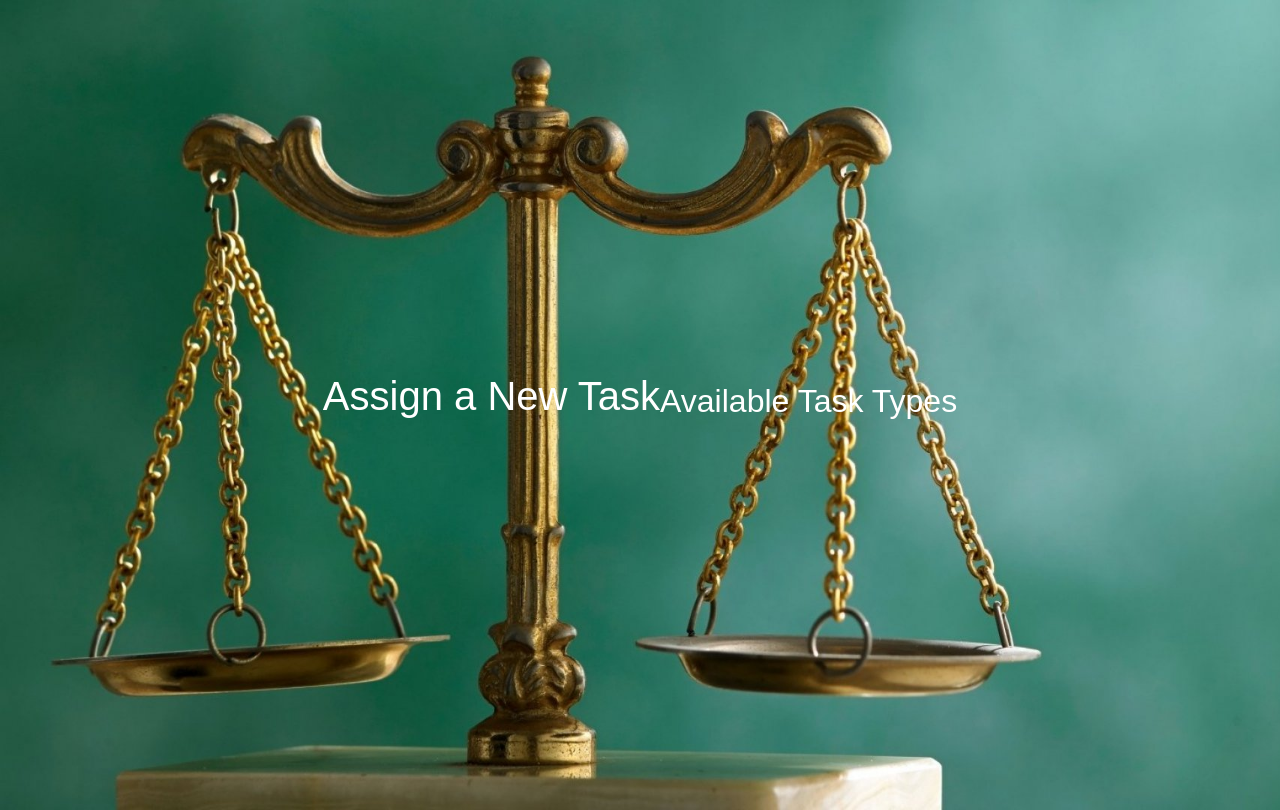
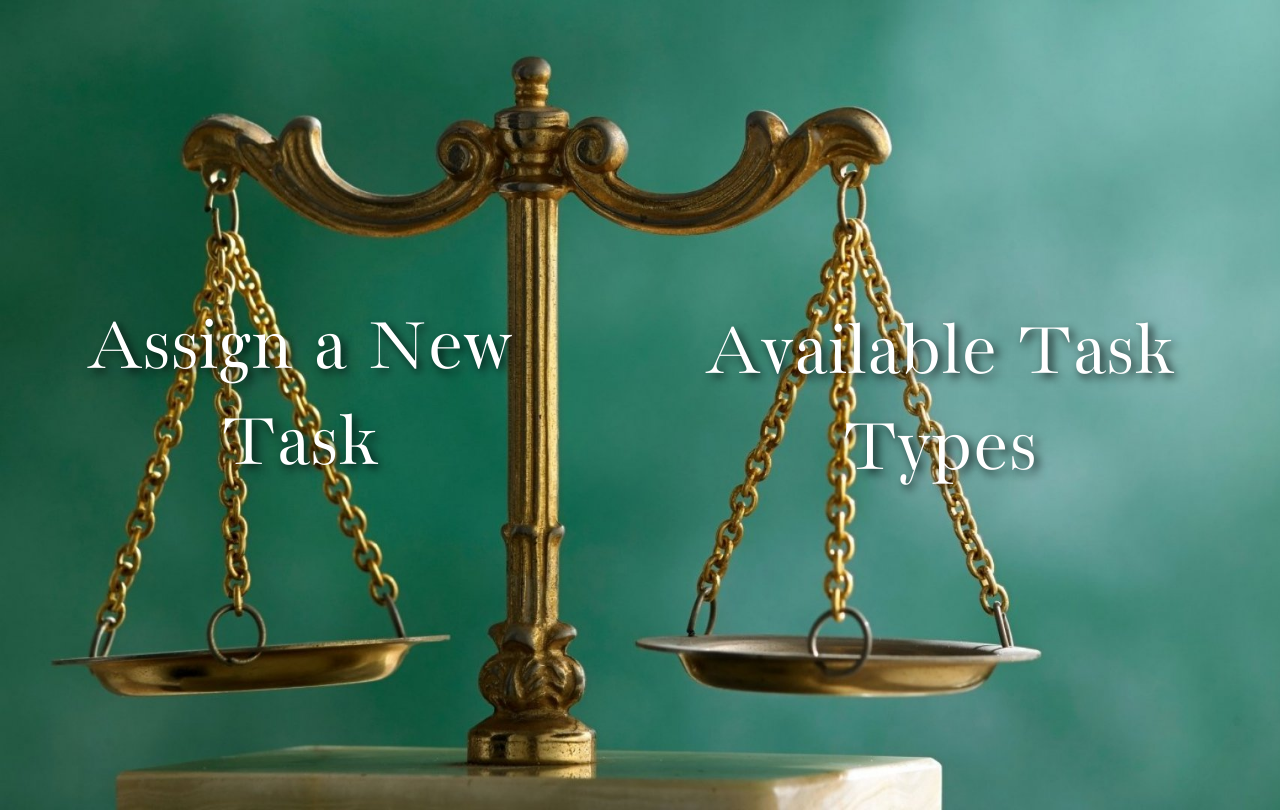
Before and after one commit to elizabeth-codes/fair_play, a Flask app: page /assign_tasks in a window 1280 px wide. Run offline with Flask 3, Linux system fonts and the light colour scheme; the visitor is signed in with stand-in values (Sample User, id 1).

Commit message:
Do some styling

```diff
--- a/static/about.css
+++ b/static/about.css
@@ -10,6 +10,7 @@ h1 {
     color: white;
     font-size: 10em;
     background-color: rgba(25, 146, 144, 0.885);
+    text-shadow: 4px 4px 10px rgba(0, 0, 0, 0.8);
 
 }
 
--- a/static/account_creation_page.css
+++ b/static/account_creation_page.css
@@ -8,23 +8,27 @@ h1{
     color: white;
     font-size: 10em;
     font-family: 'Bacasime Antique', Fallback, sans-serif;
+    text-shadow: 4px 4px 10px rgba(0, 0, 0, 0.8);
 }
 
 h2{
     color: white;
     font-size: 3em;
     font-family: 'Bacasime Antique', Fallback, sans-serif;
+    text-shadow: 4px 4px 10px rgba(0, 0, 0, 0.8);
 }
 
 p{
     color: white;
     font-size: 2em;
     font-family: 'Bacasime Antique', Fallback, sans-serif;
+    text-shadow: 4px 4px 10px rgba(0, 0, 0, 0.8);
 }
 
 form input[type="submit"] {
     display: block;         /* Make the submit button a block element */
     margin: 20px auto 0;   /* Center it horizontally with automatic side margins */
+    text-shadow: 4px 4px 10px rgba(0, 0, 0, 0.8);
 }
 
 
--- a/static/assign_tasks.css
+++ b/static/assign_tasks.css
@@ -1,10 +1,24 @@
-
+@font-face {
+    font-family: 'Bacasime Antique';
+    src: url('/static/BacasimeAntique-Regular.ttf');
+}
 
 body {
     display: flex;
     font-family: 'Bacasime Antique', Fallback, sans-serif;
     color: white;
     margin-bottom: 10px;
+    text-shadow: 4px 4px 10px rgba(0, 0, 0, 0.8);
+}
+
+h1{
+    font-size: 5em;
+    text-align: center;
+}
+
+h2{
+    font-size: 5em;
+    text-align: center;
 }
 
 .task-section {
@@ -25,3 +39,20 @@ li {
     height: 80%;
     font: black
 }
+
+
+.card {
+    width: 240px;  /* Adjust this value to your desired card width */
+    height: 320px; /* Adjust this value to your desired card height */
+    padding: 20px; /* Some padding to ensure content doesn't touch the edges */
+    box-shadow: 0px 0px 10px rgba(0, 0, 0, 0.2); /* Optional: adds a slight shadow to the card */
+    border-radius: 10px; /* Optional: rounds the corners of the card */
+    background-color: #f5f5f5; /* A light gray background to differentiate the card */
+    box-sizing: border-box; /* Makes sure that padding and border are included in the card's dimensions */
+    margin: 10px; /* Space between cards */
+    display: flex;
+    flex-direction: column; /* To align card content vertically */
+    justify-content: space-between;
+    box-shadow: 0px 4px 20px rgba(0, 0, 0, 0.9); /* Adjust to your preference */
+    transition: box-shadow 0.3s ease-out;
+}
--- a/static/homepage.css
+++ b/static/homepage.css
@@ -12,6 +12,7 @@ body {
 
 body {
     font-family: 'Bacasime Antique', Fallback, sans-serif;
+    text-shadow: 4px 4px 10px rgba(0, 0, 0, 0.8);
 }
 
 button {
@@ -20,4 +21,5 @@ button {
     font-size: 12em;
     font-weight: bold;
     border: none;
+    text-shadow: 4px 4px 10px rgba(0, 0, 0, 0.8);
 }
--- a/static/mypage.css
+++ b/static/mypage.css
@@ -31,6 +31,9 @@ body {
 
 .sidebar li a {
   text-decoration: none;
+  color: black;
+  text-shadow: 4px 4px 10px rgba(0, 0, 0, 0.8);
+  font-family: 'Bacasime Antique', Fallback, sans-serif;
 }
 
 .content {
--- a/static/options.css
+++ b/static/options.css
@@ -7,6 +7,7 @@ ul li a:visited {
 body {
     font-family: 'Bacasime Antique', Fallback, sans-serif;
     color: white;
+    text-shadow: 4px 4px 10px rgba(0, 0, 0, 0.8);
 }
 
 
--- a/templates/assign_tasks.html
+++ b/templates/assign_tasks.html
@@ -12,7 +12,7 @@
         <div class="container">
             <div class="row">
                 {% for task in task_types %}
-                <div class="col-lg-3 col-md-6 col-sm-12">
+                <div class="col-lg-4 col-md-6 col-sm-12">
                     <div class="card">
                         <span class="task-name">{{ task.task_name }}</span>
                         <span class="task-description">{{ task.task_description }}</span>
```
Also changed, not shown: static/create_task.css (+5 -2 lines), static/my_tasks.css (+6 -2 lines).
